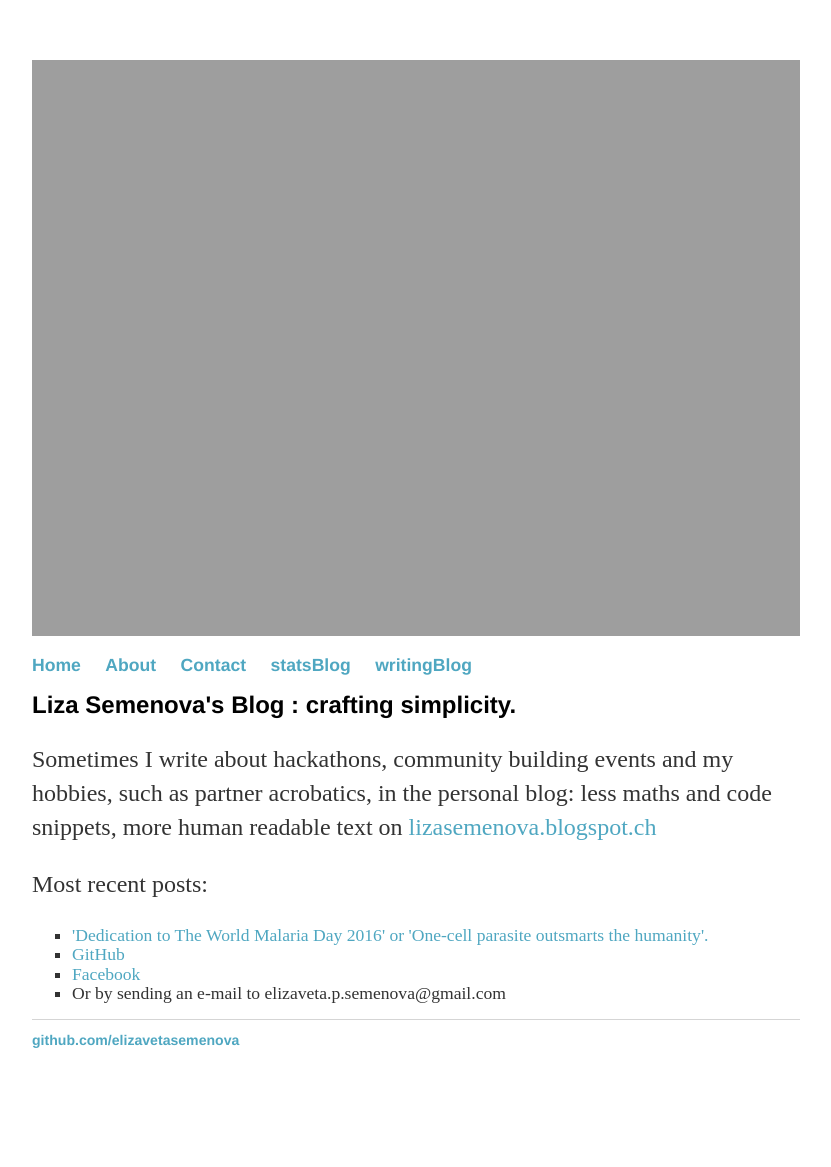
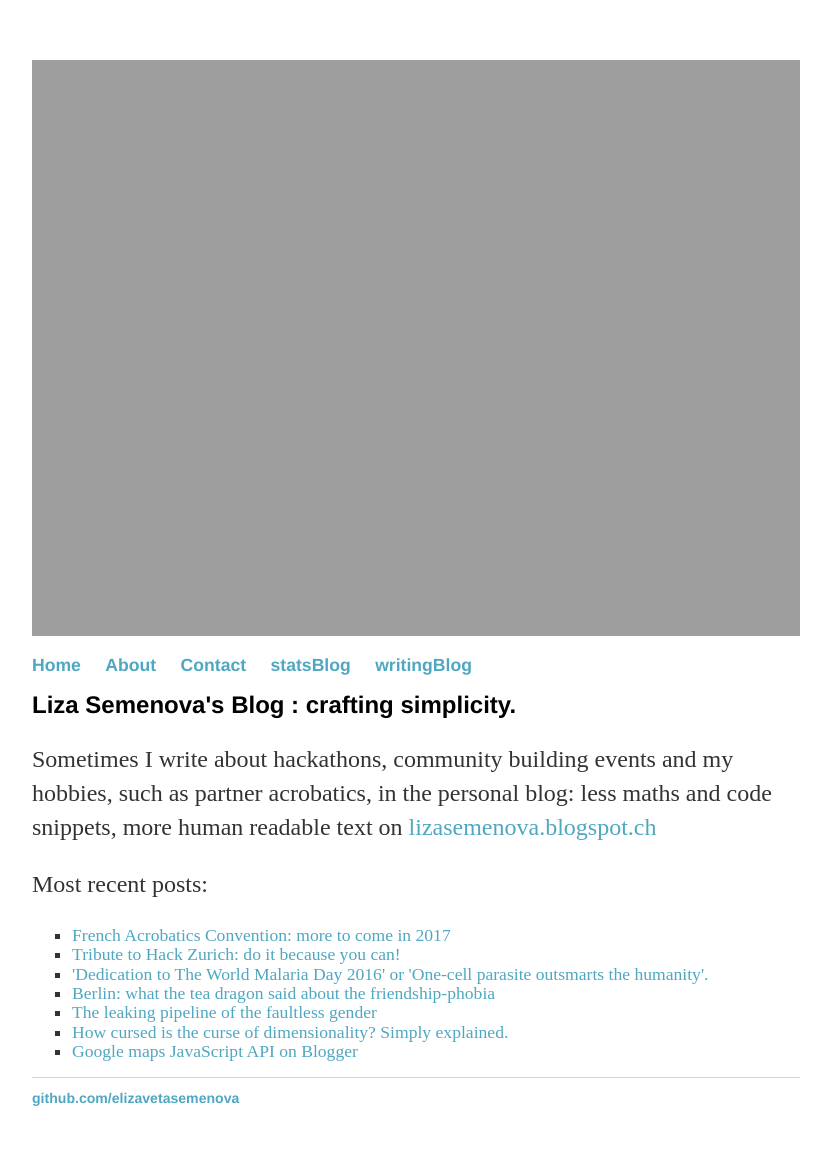
Before and after one commit to elizavetasemenova/elizavetasemenova.github.io, a Jekyll site: the page built from writingblog/index.html, in a window 1280 px wide. Shown: the whole page, without its empty margins (224-1055 px from the left). Built offline with Jekyll 4.4.1, drawn with Linux system fonts in a browser that asks for light colours; before the commit the page ends 1109 px from its top, so only the background shows below that.

Commit message:
Update index.html

```diff
--- a/writingblog/index.html
+++ b/writingblog/index.html
@@ -11,11 +11,13 @@ title: Liza Semenova's Blog &#58; crafting simplicity.
 
 <p>Most recent posts:</p>
 	 <ul style="list-style-type:square">
-        <li><a href="http://lizasemenova.blogspot.ch/2016/04/dedication-to-world-malaria-day-2016-or.html">'Dedication to The World Malaria Day 2016' or 'One-cell parasite outsmarts the humanity'.</a></li>
-	<li><a href="https://github.com/elizavetasemenova">GitHub</a></li>
-	<!--<li><a href="http://lizasemenova.blogspot.ch/">blogspot (personal blog)</a></li>	-->
-        <li><a href="https://www.facebook.com/elizaveta.semenova.35">Facebook</a></li>
-	<li>Or by sending an e-mail to <span class="reverse">moc.liamg@avonemes.p.atevazile</span></li>
+	  <li><a href="http://lizasemenova.blogspot.ch/2017/02/french-acrobatics-convention-more-to.html">French Acrobatics Convention: more to come in 2017</a></li>
+          <li><a href="http://lizasemenova.blogspot.ch/2016/05/tribute-to-hack-zurich-do-it-because.html">Tribute to Hack Zurich: do it because you can!</a></li>
+	  <li><a href="http://lizasemenova.blogspot.ch/2016/04/dedication-to-world-malaria-day-2016-or.html">'Dedication to The World Malaria Day 2016' or 'One-cell parasite outsmarts the humanity'.</a></li>
+	  <li><a href="http://lizasemenova.blogspot.ch/2016/02/berlin-what-tea-dragon-said-about.html">Berlin: what the tea dragon said about the friendship-phobia</a></li>
+	  <li><a href="http://lizasemenova.blogspot.ch/2016/02/the-leaking-pipeline-of-faultless-gender.html">The leaking pipeline of the faultless gender</a></li>
+	  <li><a href="http://lizasemenova.blogspot.ch/2016/02/how-cursed-is-curse-of-dimensionality_7.html">How cursed is the curse of dimensionality? Simply explained.</a></li>
+	  <li><a href="http://lizasemenova.blogspot.ch/2016/02/google-maps-javascript-api-on-blogger.html">Google maps JavaScript API on Blogger</a></li>
 </ul>
 </div>
 <!--<object type="text/html" data="http://lizasemenova.blogspot.ch/">
```
